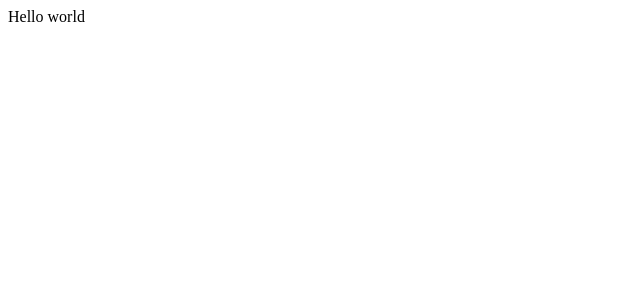
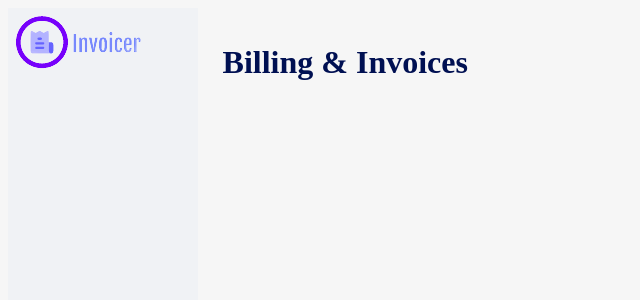
Before and after one commit to pratikbhumkar/invoicer-app, a React (Create React App) app: page / in a window 1280 px wide. Shown: the top 300 px of the page, without its empty margins (0-640 px from the left). Built offline with nearby package versions, Linux system fonts and the light colour scheme.

Commit message:
add global styles containers sidebar logo

```diff
--- a/src/App.tsx
+++ b/src/App.tsx
@@ -1,8 +1,18 @@
+import styled from 'styled-components'
+import { Container } from './components/Container'
+import { Sidebar } from './components/Sidebar'
+import GlobalStyles from './globalStyles'
+
+const GlobalContainer = styled.div` display: flex; `
 function App (): JSX.Element {
   return (
-    <div className="App">
-     Hello world
-    </div>
+    <GlobalContainer className="App">
+      <GlobalStyles/>
+      <Sidebar/>
+      <Container>
+        <h1 className='header'>Billing & Invoices</h1>
+      </Container>
+    </GlobalContainer>
   )
 }
 
--- /dev/null
+++ b/src/components/Container.tsx
@@ -0,0 +1,11 @@
+import styled from 'styled-components'
+
+interface Props {
+  children?: React.ReactNode
+}
+const StyledContainer = styled.div`
+    padding: 15px 25px 15px 25px;
+`
+export const Container = ({ children }: Props): JSX.Element => {
+  return <StyledContainer>{children}</StyledContainer>
+}
--- /dev/null
+++ b/src/components/Logo.tsx
@@ -0,0 +1,9 @@
+import styled from 'styled-components'
+import InvoicerLogo from '../assets/Invoicer-logo.png'
+const StyledLogo = styled.img`
+padding: 5px;
+`
+
+export const Logo = (): JSX.Element => {
+  return <StyledLogo src={InvoicerLogo} alt='Invoicer logo'/>
+}
--- /dev/null
+++ b/src/components/Sidebar.tsx
@@ -0,0 +1,14 @@
+import styled from 'styled-components'
+import { Logo } from './Logo'
+
+const StyledSidebar = styled.div`
+background-color: #f0f2f5;
+height: 100vh;
+width: 15%;
+`
+
+export const Sidebar = (): JSX.Element => {
+  return <StyledSidebar>
+    <Logo/>
+  </StyledSidebar>
+}
--- /dev/null
+++ b/src/globalStyles.ts
@@ -0,0 +1,10 @@
+import { createGlobalStyle } from 'styled-components'
+const GlobalStyles = createGlobalStyle`
+    body{
+        background-color: #F6F6F6;
+    }
+    .header{
+        color: #001052
+    }
+`
+export default GlobalStyles
```
Also changed, not shown: src/assets/Invoicer-logo.png (added).
